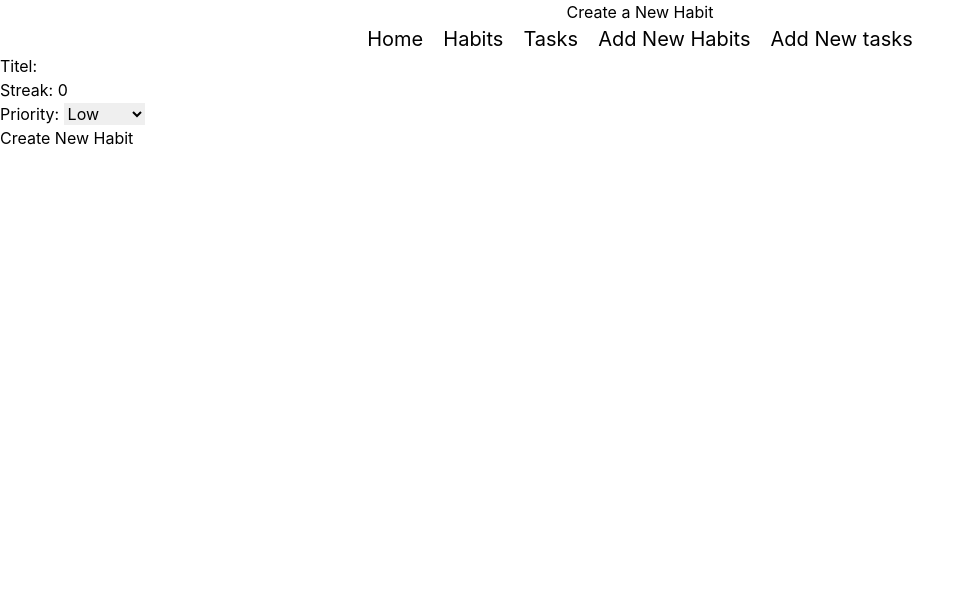
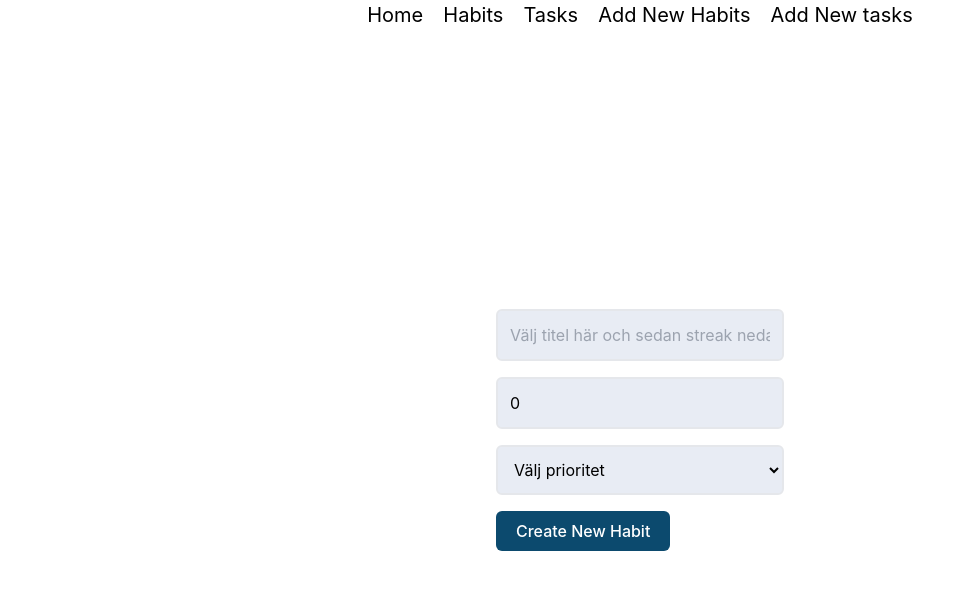
Before and after one commit to SainaFirooz/habits-and-tasks-app, a React (Create React App) app: page /NewHabit in a window 1280 px wide. Shown: the top 590 px of the page, without its empty margins (0-975 px from the left). Built offline with nearby package versions, Linux system fonts and the light colour scheme.

Commit message:
tailwind css

```diff
--- a/src/pages/NewHabit.jsx
+++ b/src/pages/NewHabit.jsx
@@ -5,7 +5,7 @@ import Nav from "../compartments/Nav";
 const NewHabit = ({ addHabit }) => {
   const [title, setTitle] = useState("");
   const [startStreak, setStartStreak] = useState(0);
-  const [priority, setPriority] = useState("low");
+  const [priority, setPriority] = useState("");
 
   const navigate = useNavigate();
 
@@ -22,45 +22,53 @@ const NewHabit = ({ addHabit }) => {
   };
 
   return (
-    <>
-      <h1>Create a New Habit</h1>
-      <Nav />
-      <form onSubmit={formSubmit}>
-        <div>
-          <label>Titel: </label>
-          <input
+    <div>
+       <Nav />
+    <div className="h-screen flex justify-center items-center flex-col gap-8">
+    <div className="flex justify-center items-center gap-6">
+
+
+      <form className="flex flex-col gap-4" onSubmit={formSubmit}>
+        <div className="flex gap-6">
+
+          <input className="w-72 border-2 rounded-md px-3 py-3 bg-[#E8ECF4] backdrop-blur-lg"
             type="text"
             value={title}
             onChange={(e) => setTitle(e.target.value)}
             required
+            placeholder="Välj titel här och sedan streak nedan"
           />
         </div>
 
         <div>
-          <label>Streak: </label>
-          <input
+
+          <input className="w-72 border-2 rounded-md px-3 py-3 bg-[#E8ECF4] backdrop-blur-lg"
             type="number"
             value={startStreak}
             onChange={handleStreakChange}
+            placeholder="0"
           />
         </div>
         <div>
-          <label>Priority: </label>
-          <select
+          <label></label>
+          <select className="w-72 border-2 rounded-md px-3 py-3 bg-[#E8ECF4] backdrop-blur-lg"
             value={priority}
             onChange={(e) => setPriority(e.target.value)}
             required
           >
+          <option value="">Välj prioritet</option>
             <option value="low">Low</option>
             <option value="medium">Medium</option>
             <option value="high">High</option>
           </select>
         </div>
         <div type="submit">
-          <button>Create New Habit</button>
+          <button className="px-5 py-2 bg-sky-900 text-white font-medium rounded-md">Create New Habit</button>
         </div>
       </form>
-    </>
+      </div>
+    </div>
+    </div>
   );
 };
 
```
